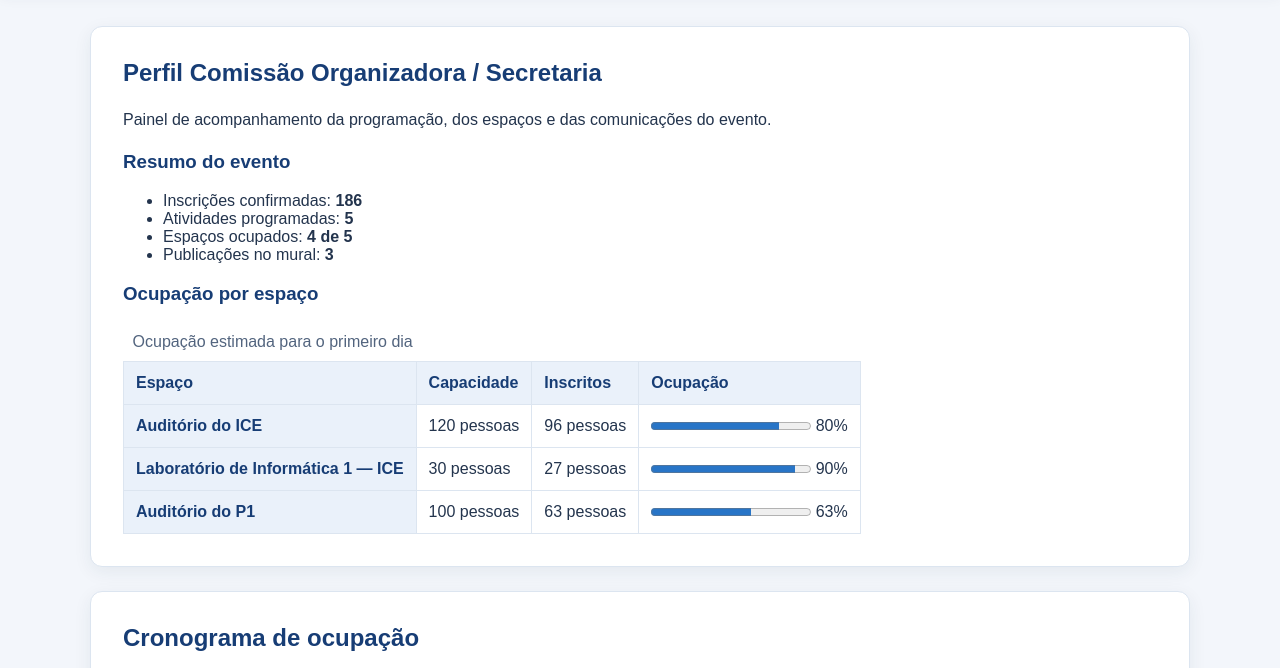
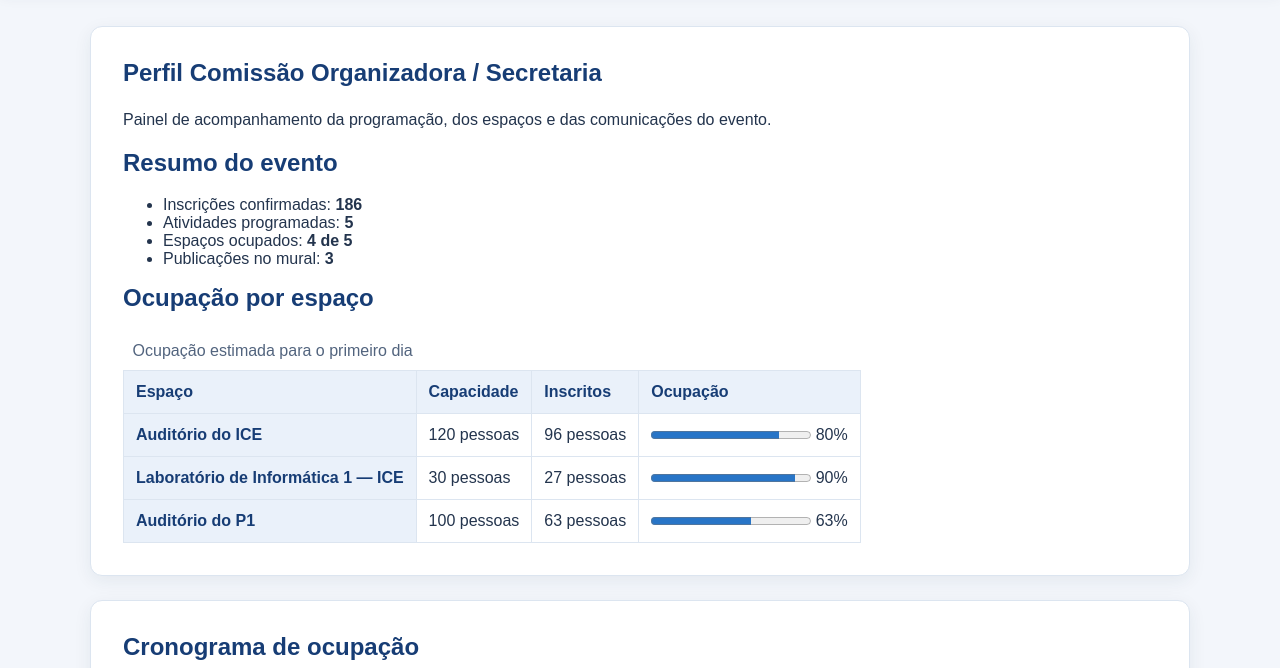
Before and after one commit to devkzinn/SASI-project, a plain HTML site: page html/telaOrganização.html in a window 1280 px wide. Shown: the part 92-760 px from the top of the page. Drawn offline with Linux system fonts and the light colour scheme.

Commit message:
Update telaOrganização.html

```diff
--- a/html/telaOrganização.html
+++ b/html/telaOrganização.html
@@ -30,7 +30,7 @@
 			<h1>Perfil Comissão Organizadora / Secretaria</h1>
 			<p>Painel de acompanhamento da programação, dos espaços e das comunicações do evento.</p>
 
-			<h3>Resumo do evento</h3>
+			<h2>Resumo do evento</h2>
 			<ul>
 				<li>Inscrições confirmadas: <strong>186</strong></li>
 				<li>Atividades programadas: <strong>5</strong></li>
@@ -38,7 +38,7 @@
 				<li>Publicações no mural: <strong>3</strong></li>
 			</ul>
 
-			<h3>Ocupação por espaço</h3>
+			<h2>Ocupação por espaço</h2>
 			<table>
 				<caption>Ocupação estimada para o primeiro dia</caption>
 				<thead>
```
